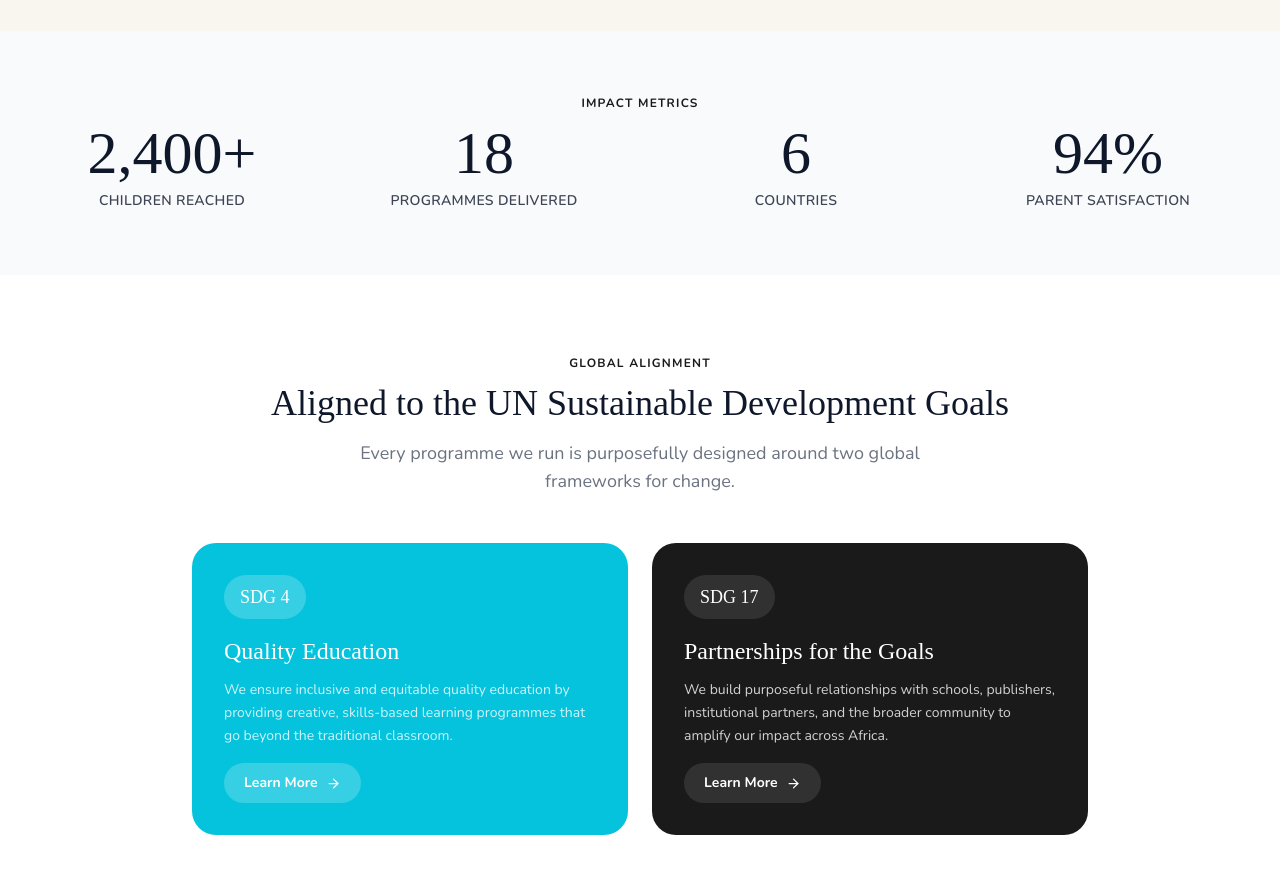
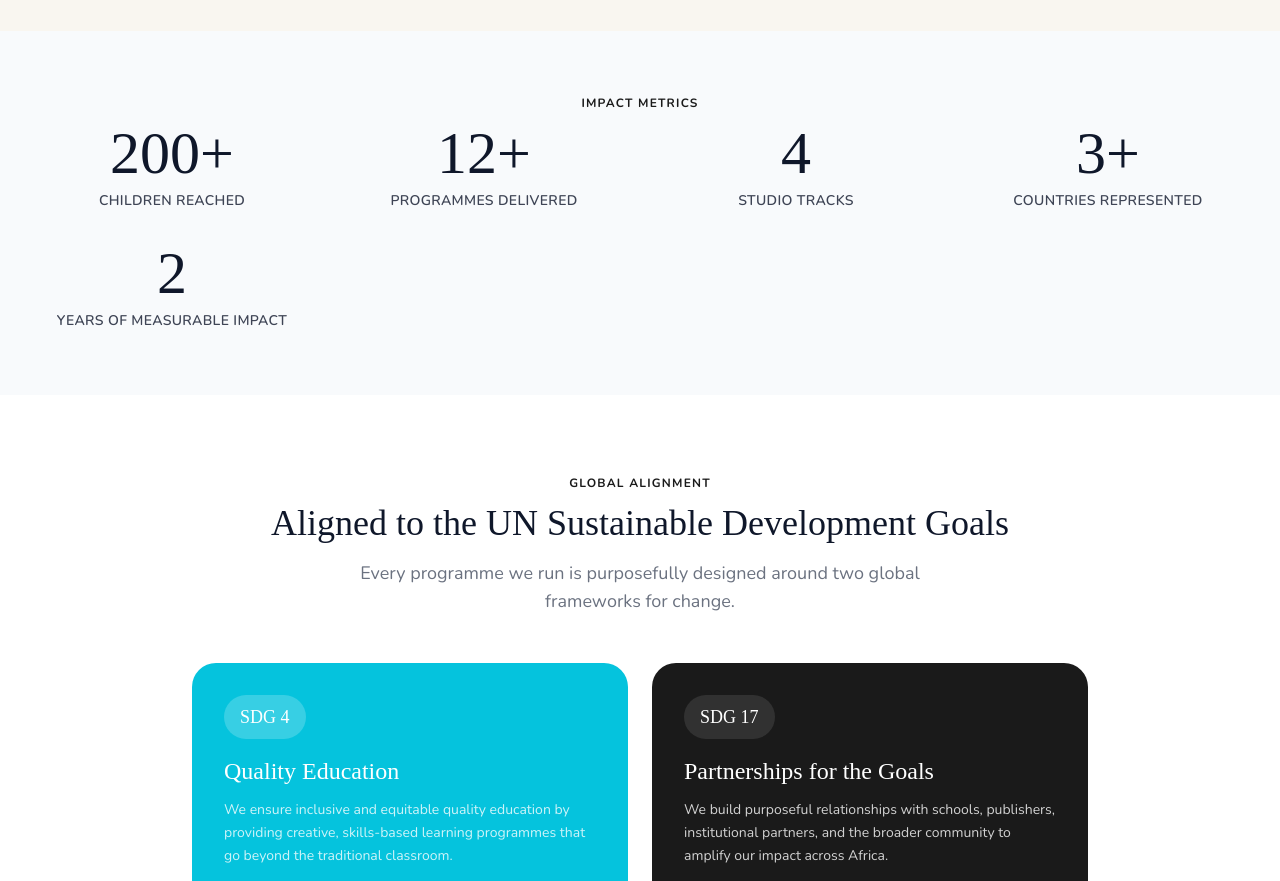
Before and after one commit to Tobennadev22/discoveryhaven, a React (Vite) app: page / in a window 1280 px wide. Shown: the part 2700-3581 px from the top of the page. Built offline with nearby package versions, Linux system fonts and the light colour scheme; a web font is replaced by a local one.

Commit message:
Update homepage impact metrics to current figures

```diff
--- a/src/data/content.js
+++ b/src/data/content.js
@@ -178,10 +178,11 @@ export const TESTIMONIALS = [
 ];
 
 export const IMPACT_METRICS = [
-  { number: "2,400+", label: "Children Reached" },
-  { number: "18", label: "Programmes Delivered" },
-  { number: "6", label: "Countries" },
-  { number: "94%", label: "Parent Satisfaction" },
+  { number: "200+", label: "Children Reached" },
+  { number: "12+", label: "Programmes Delivered" },
+  { number: "4", label: "Studio Tracks" },
+  { number: "3+", label: "Countries Represented" },
+  { number: "2", label: "Years of Measurable Impact" },
 ];
 
 export const VALUES = [
```
